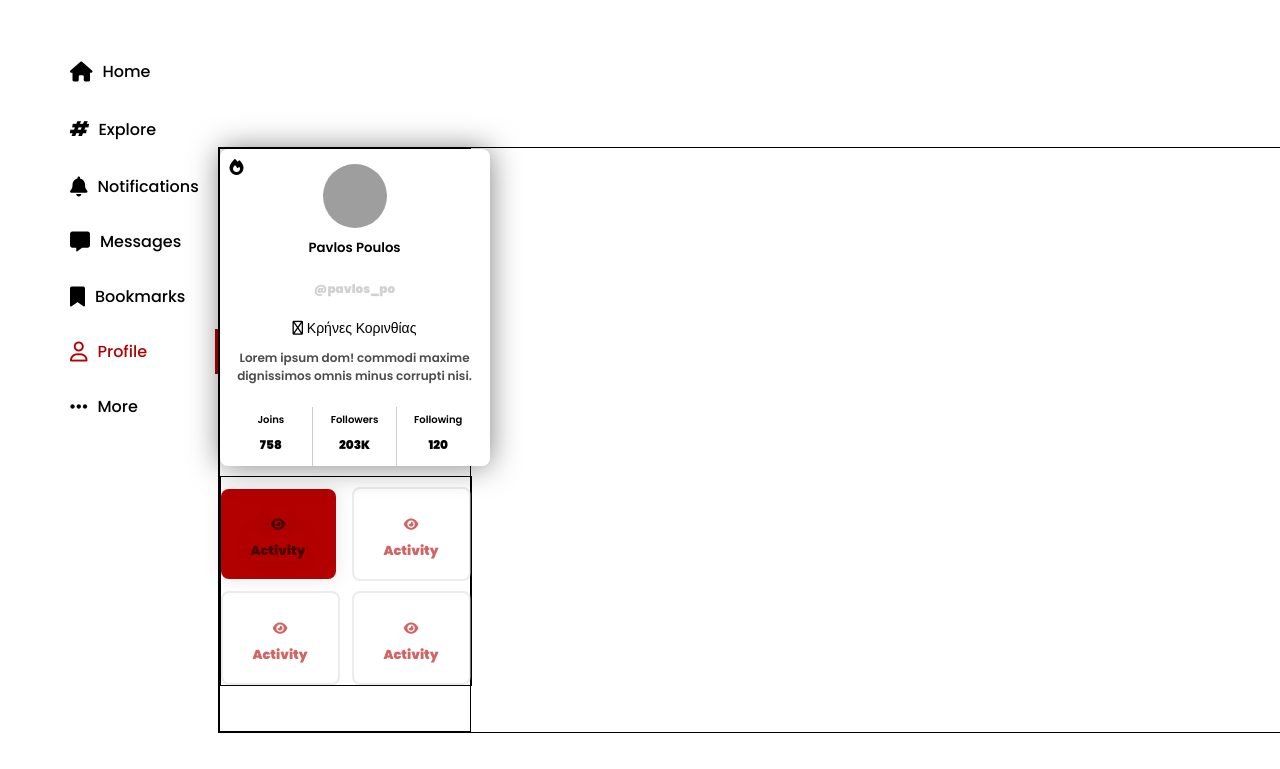
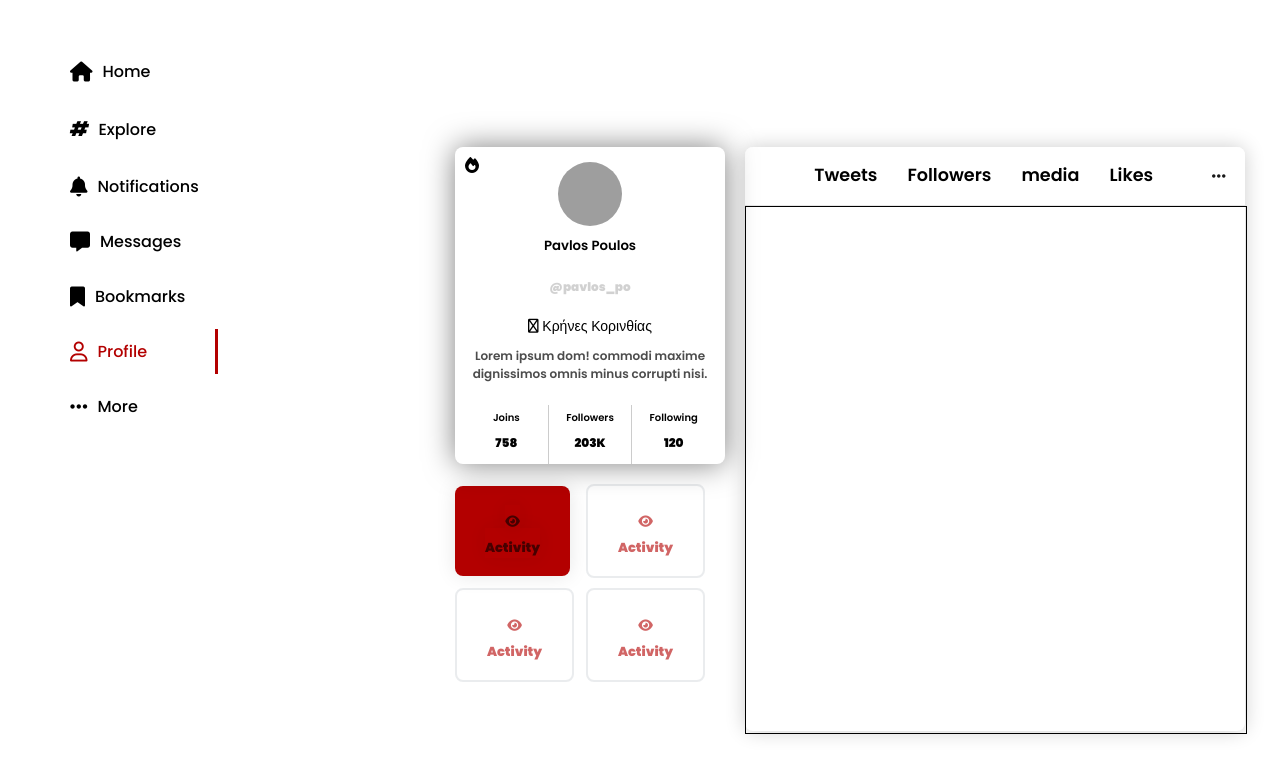
Before and after one commit to PavlosPo/socialmedia_app, a plain HTML site: page index_main.html in a window 1280 px wide. Shown: the part 61-830 px from the top of the page. Drawn offline with Linux system fonts and the light colour scheme; grey boxes are pictures that could not be loaded.

Commit message:
Join Main Page v0.2.2

```diff
--- a/css/index_main.css
+++ b/css/index_main.css
@@ -144,11 +144,17 @@ header section nav .search_bar .bi{
   font-size: 14px;
 }
 
-header section nav .user{
+header section nav .user {
   display: flex;
   align-items: center;
   justify-content: center;
   color: var(--text_color);
+}
+
+
+header section nav .user h6{
+  font-size: 14px;
+  font-weight: 600;
 }
 
 header section nav .user img{
@@ -158,10 +164,6 @@ header section nav .user img{
   border-radius: 50%;
 }
 
-header section nav .user h6{
-  font-size: 14px;
-  font-weight: 600;
-}
 
 /* Background Profile Image works, but who cares. */
 header section::before {
@@ -180,16 +182,18 @@ header section .profile_post_follow_bx {
   position: relative;
   width: 100%;
   height: 73%;
-  border: 1px solid black ;
+  /* border: 1px solid black ; */
   top: 18%;
   display: flex;
+  /* Here the boxes start from the right */
+  justify-content: flex-end;
 }
 
 
 header section .profile_post_follow_bx .profile_bx{
   width: 250px;
   height: auto;
-  border: 1px solid black;
+  /* border: 1px solid black; */
 }
 
 header section .profile_post_follow_bx .profile_bx .profile_card {
@@ -295,7 +299,7 @@ header section .profile_post_follow_bx .profile_bx .activity_bx {
   align-items: center;
   justify-content: space-between;
   flex-wrap: wrap;
-  border: 1px solid black;
+  /* border: 1px solid black; */
   margin-top: 10px;
 }
 
@@ -360,3 +364,74 @@ header section .profile_post_follow_bx .profile_bx .activity_bx .activity_card_b
   box-shadow: 0px 0px 20px rgb(0, 0, 0, 0.1);
   color: var(--text_color);
 }
+
+/* Post Follow Box Section */
+
+header section .profile_post_follow_bx .post_follow_bx {
+  width: auto;
+  height: auto;
+  /* border: 1px solid black; */
+  margin-left: 40px;
+  display: flex;
+}
+
+header section .profile_post_follow_bx .post_follow_bx .post {
+  width: 500px;
+  height: 100%;
+  background: var(--background);
+  box-shadow: 0px 0px 20px rgb(0, 0, 0, 0.2);
+  border-radius: 8px;
+}
+
+header section .profile_post_follow_bx .post_follow_bx .follow_bx{
+  width: 20px;
+  height: 100%;
+  margin-left: 15px;
+}
+
+header section .profile_post_follow_bx .post_follow_bx .post nav {
+  border-radius: 8px 8px 0px 0px;
+  border-bottom: 1px solid rgb(0, 0, 0, 0.1);
+  height: 10%;
+}
+
+header section .profile_post_follow_bx .post_follow_bx .post nav li{
+  border-bottom: 3px solid transparent;
+  display: flex;
+  align-items: center;
+  justify-content: center;
+  padding: 3px 0px;
+  margin-right: 10px;
+  transition: .1s linear;
+}
+
+header section .profile_post_follow_bx .post_follow_bx .post nav li:hover{
+  border-bottom: 3px solid var(--text_color_swap);
+}
+
+header section .profile_post_follow_bx .post_follow_bx .post nav li a {
+  padding: 12px 10px;
+  font-size: 1.1rem;
+  text-align: center;
+}
+
+/* header section .profile_post_follow_bx .post_follow_bx .post nav li a:hover {
+  color: var(--text_color_swap);
+} */
+
+header section .profile_post_follow_bx .post_follow_bx .post nav i {
+  color: var(--text_color);
+  opacity: 0.9;
+  transition: .3s linear;
+}
+
+header section .profile_post_follow_bx .post_follow_bx .post nav i:hover {
+  color: rgb(0, 0, 0, 0.6);
+}
+
+header section .profile_post_follow_bx .post_follow_bx .post .post_main_bx{
+  width: 100%;
+  height: 90%;
+  border: 1px solid black;
+
+}
--- a/index_main.html
+++ b/index_main.html
@@ -102,10 +102,25 @@
             </div>
           </div>
         </div>
+        <!-- End Profile Box -->
+        <div class="post_follow_bx">
+          <div class="post">
+            <nav>
+              <ul>
+                <li><a href="#">Tweets</a></li>
+                <li><a href="#">Followers</a></li>
+                <li><a href="#">media</a></li>
+                <li><a href="#">Likes</a></li>
+              </ul>
+              <i class="fa-solid fa-ellipsis"></i>
+            </nav>
+            <div class="post_main_bx">
+
+            </div>
+          </div>
+          <div class="follow_bx"></div>
+        </div>
       </div>
-      <!-- End Profile Box -->
-
-
     </section>
   </header>
 </body>
```
